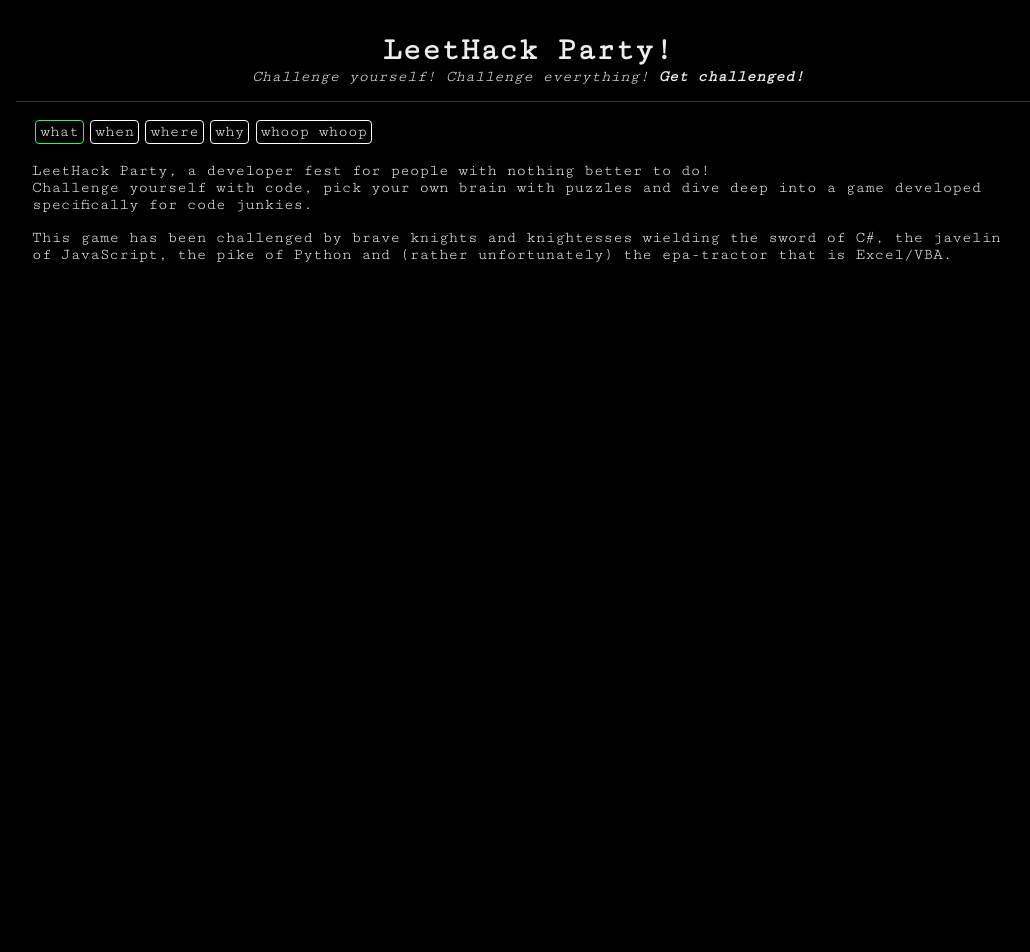
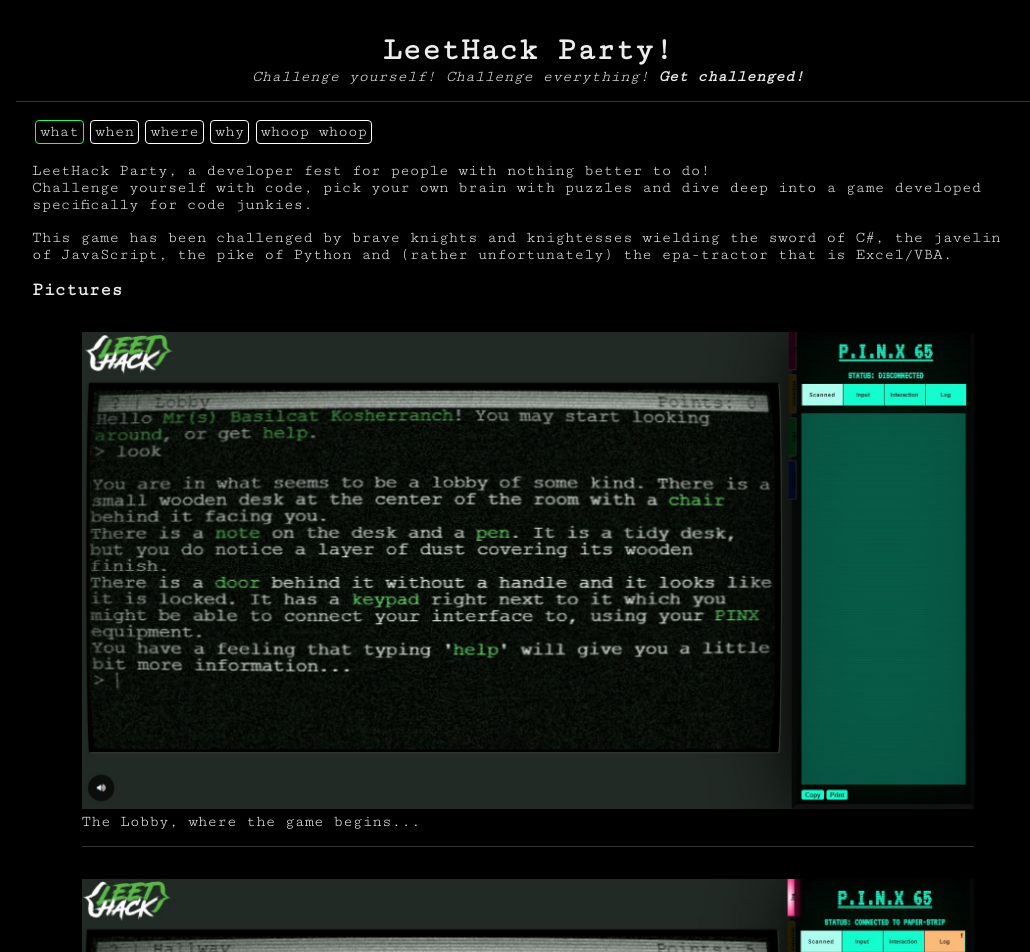
Before and after one commit to Morkalork/leethack.party, a React (Create React App) app: page / in a window 1280 px wide. Shown: the top 952 px of the page, without its empty margins (112-1142 px from the left). Before the commit the page ends 800 px from the top, so only its background shows below. Built offline with nearby package versions, Linux system fonts and the light colour scheme.

Commit message:
Added pictures

```diff
--- a/src/components/header/index.scss
+++ b/src/components/header/index.scss
@@ -1,7 +1,9 @@
+@import '../../variables.scss';
+
 header.top {
   text-align: center;
   padding: 1rem 0;
-  border-bottom: 1px #333 solid;
+  border-bottom: 1px $dark-grey solid;
 
   p {
     font-style: italic;
--- a/src/pages/what/index.tsx
+++ b/src/pages/what/index.tsx
@@ -1,4 +1,5 @@
 import React from 'react';
+import {Pictures} from "./pictures";
 
 export const What = () => {
     return <div className='what'>
@@ -11,5 +12,8 @@
             <p>This game has been challenged by brave knights and knightesses wielding the sword of C#, the javelin of
                 JavaScript, the pike of Python and (rather unfortunately) the epa-tractor that is Excel/VBA.</p>
         </section>
+        <section>
+            <Pictures/>
+        </section>
     </div>
 }
--- /dev/null
+++ b/src/pages/what/pictures.scss
@@ -0,0 +1,13 @@
+@import '../../variables.scss';
+
+div.pictures {
+  figure {
+    max-width: 90%;
+    margin: 1rem auto;
+    padding: 1rem 0;
+    border-bottom: 1px $dark-grey solid;
+    img {
+      width: 100%;
+    }
+  }
+}
--- /dev/null
+++ b/src/pages/what/pictures.tsx
@@ -0,0 +1,24 @@
+import React from 'react';
+import './pictures.scss';
+import SimpleRoom from '../../assets/screenshots/simple-room.jpg';
+import StartRoom from '../../assets/screenshots/start-room.jpg';
+
+const data = [{
+    pic: StartRoom,
+    text: 'The Lobby, where the game begins...'
+}, {
+    pic: SimpleRoom,
+    text: 'The Hallway, a room with a puzzling puzzle to solve...'
+}]
+
+export const Pictures = () => (<div className='pictures'>
+    <header>
+        <h3>Pictures</h3>
+    </header>
+    {data.map((d, index) => <figure key={index}>
+        <a href={d.pic}>
+            <img src={d.pic} alt={d.text}/>
+        </a>
+        <figcaption>{d.text}</figcaption>
+    </figure>)}
+</div>)
--- a/src/variables.scss
+++ b/src/variables.scss
@@ -2,3 +2,4 @@
 $dark: #000;
 $light: #fff;
 $light-grey: #ededed;
+$dark-grey: #333;
```
Also changed, not shown: src/assets/screenshots/simple-room.jpg (added), src/assets/screenshots/start-room.jpg (added).
